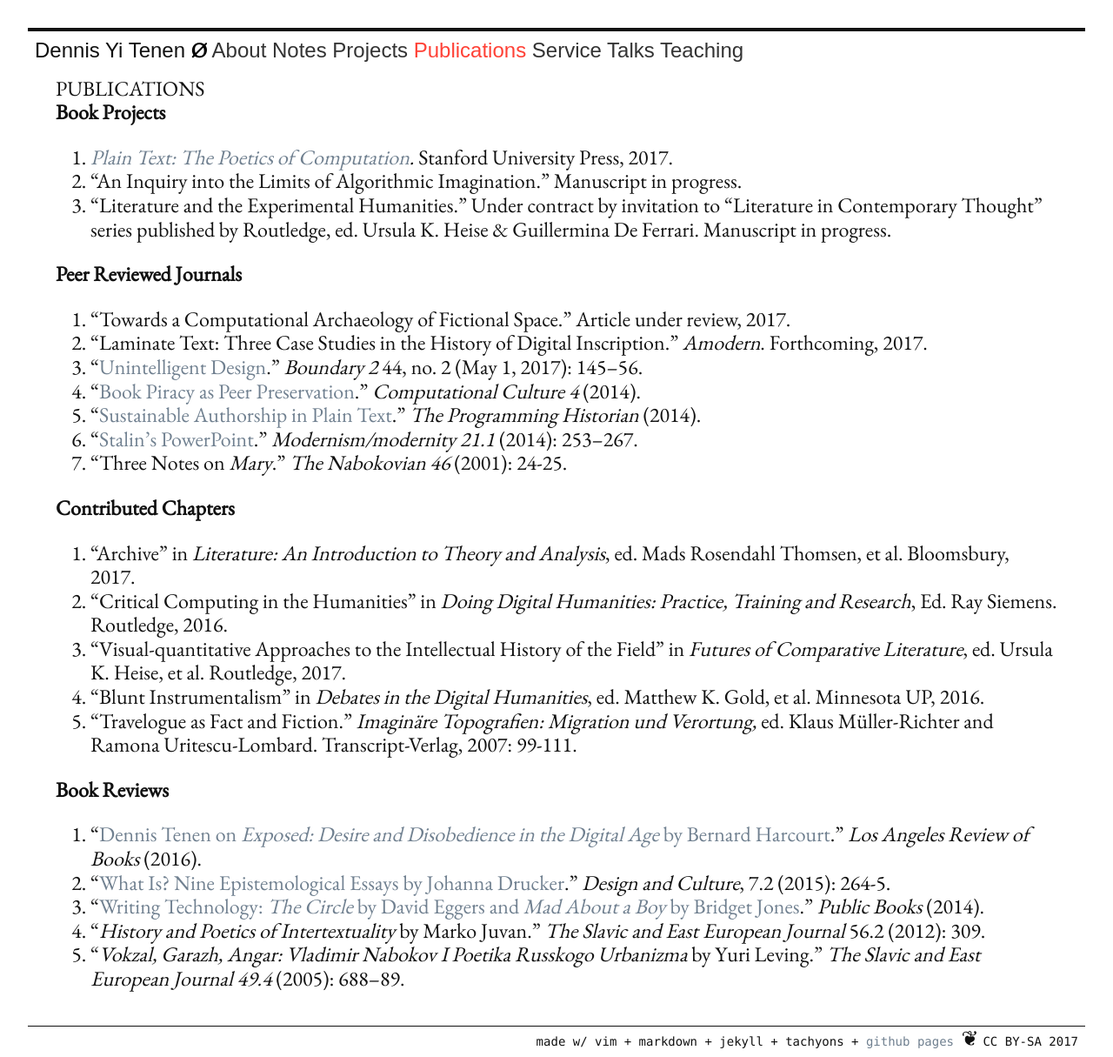
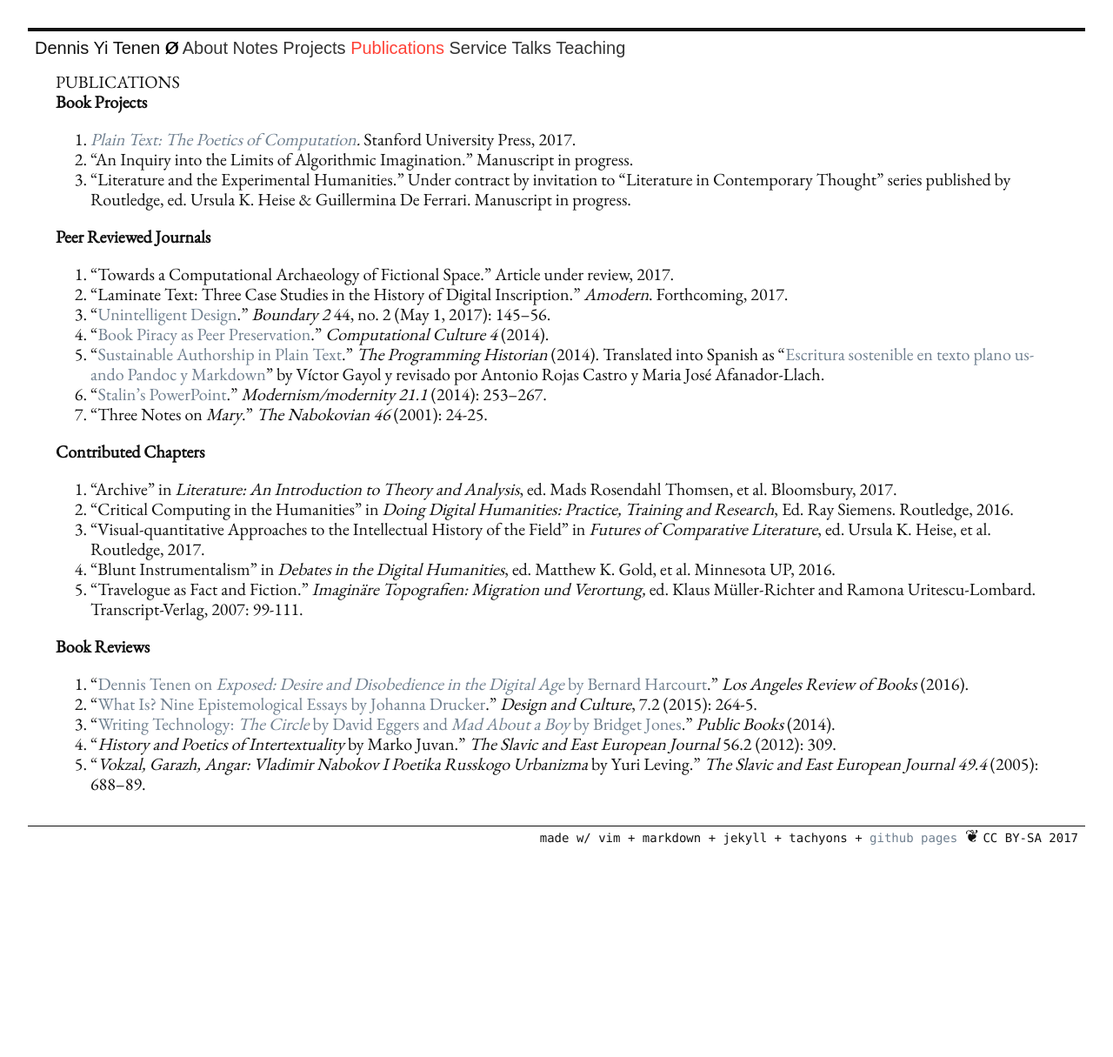
Before and after one commit to denten/denten.github.io, a Jekyll site: the page built from _pages/publications.md, in a window 1280 px wide. Shown: the whole page at 87% size. Built offline with Jekyll 4.4.1, drawn with Linux system fonts in a browser that asks for light colours; nearby versions of some CDN libraries; library files that are not in the unit come from our copies; after the commit the page ends 981 px from its top, so only the background shows below that.

Commit message:
small fit and finish changes

```diff
--- a/_includes/CV/04-publications.md
+++ b/_includes/CV/04-publications.md
@@ -25,7 +25,11 @@ Ursula K. Heise & Guillermina De Ferrari. Manuscript in progress.
 *Computational Culture 4* (2014).
 5. "[Sustainable Authorship in Plain
    Text](http://programminghistorian.org/lessons/sustainable-authorship-in-plain-text-using-pandoc-and-markdown)."
-*The Programming Historian* (2014).
+*The Programming Historian* (2014). Translated into Spanish as "[Escritura
+sostenible en texto plano usando Pandoc y
+Markdown](http://programminghistorian.org/es/lecciones/escritura-sostenible-usando-pandoc-y-markdown)"
+by Víctor Gayol y revisado por Antonio Rojas Castro y Maria José
+Afanador-Llach.
 6. "[Stalin’s
    PowerPoint](http://muse.jhu.edu/journals/modernism-modernity/v021/21.1.tenen.html)."
 *Modernism/modernity 21.1* (2014): 253–267.
--- a/_includes/head.html
+++ b/_includes/head.html
@@ -29,7 +29,7 @@
 
 </head>
 
-<body class="pa4-l normal mw9 center ph3-ns f3 fw1 normal near-black">
+<body class="pa4-l normal mw9 center ph3-ns f4 fw1 normal near-black">
     <div class="bt bw2 mb3 mt0 pt2 ph2 system-sans-serif tc tl-ns">
         Dennis Yi Tenen
         {% if page.title %}
```
